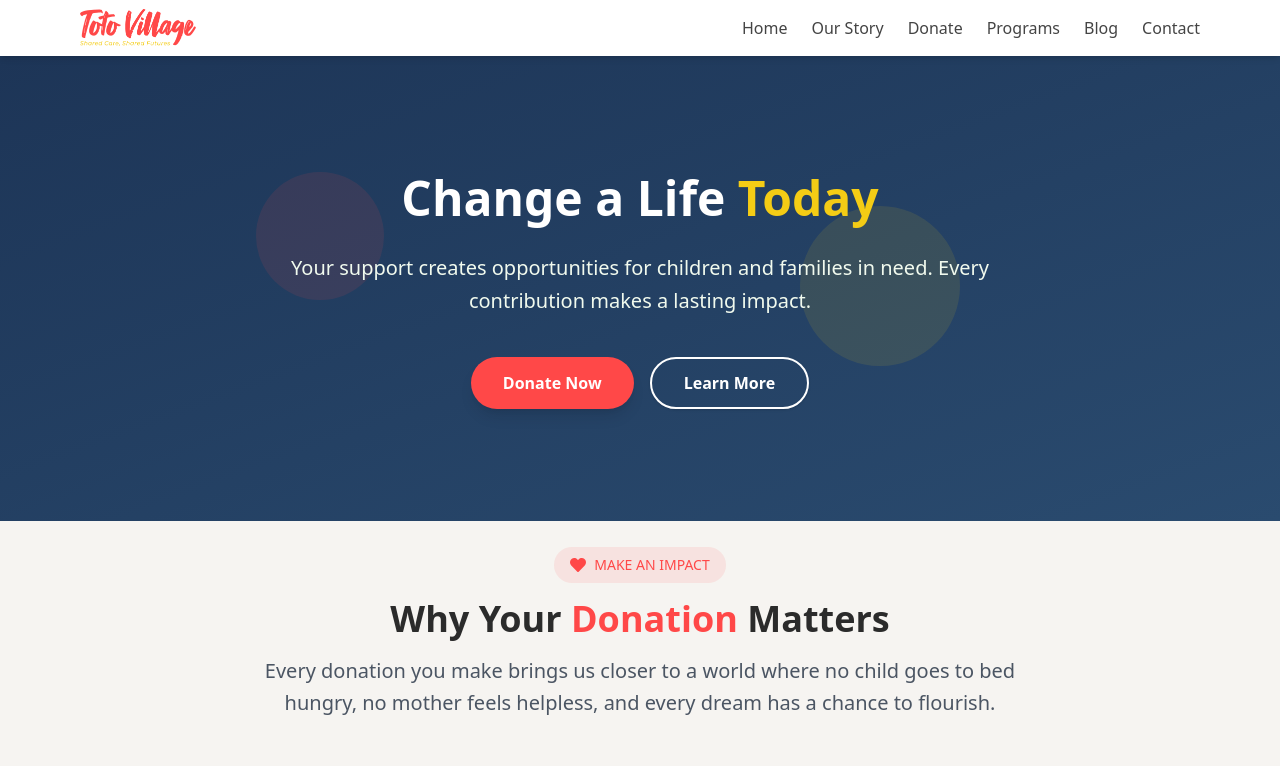
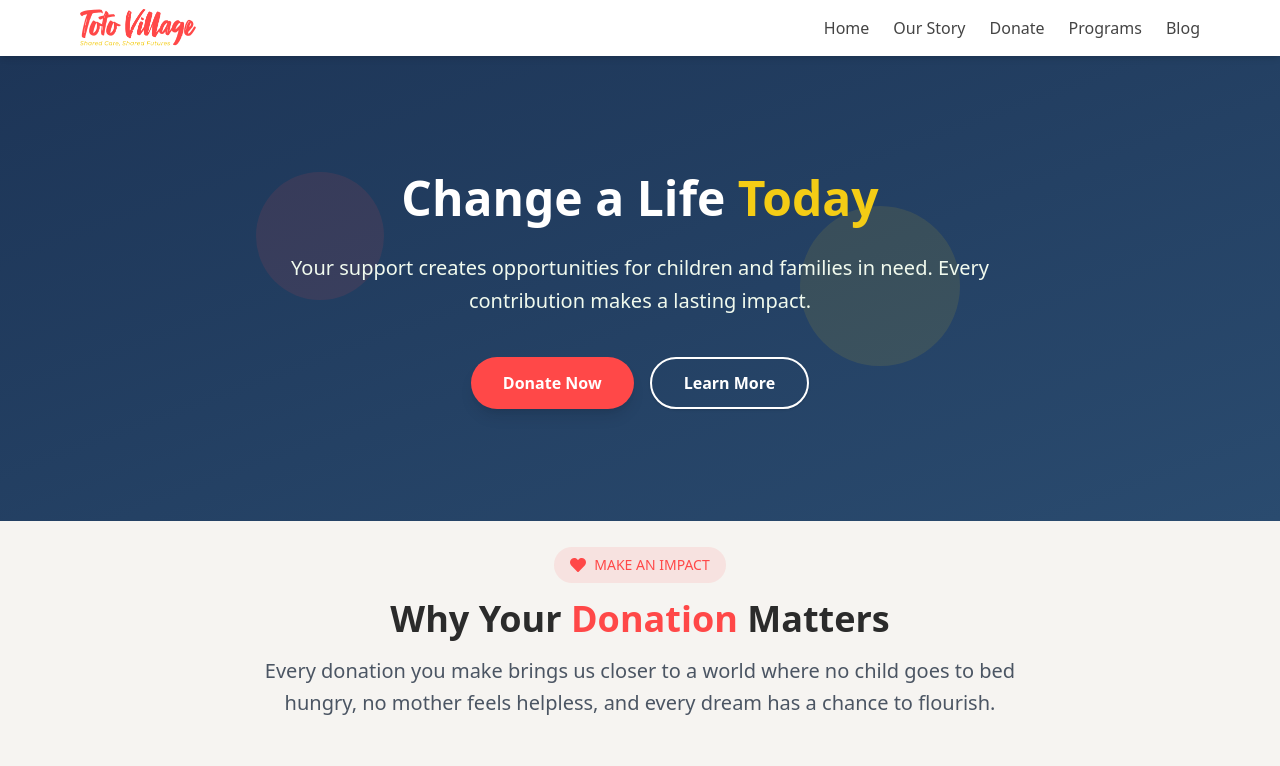
Before and after one commit to JeromeKERICH/toto-village, a React (Vite) app: page /donation in a window 1280 px wide. Shown: the top 766 px of the page. Built offline with nearby package versions, Linux system fonts and the light colour scheme.

Commit message:
Responsive Pages

```diff
--- a/src/layouts/Navbar.jsx
+++ b/src/layouts/Navbar.jsx
@@ -26,7 +26,7 @@ export default function Navbar() {
           <li><Link to="/donation" className="hover:text-[#c4925c]">Donate</Link></li>
           <li><Link to="/programs" className="hover:text-[#c4925c]">Programs</Link></li>
           <li><Link to="/blog" className="hover:text-[#c4925c]">Blog</Link></li>
-          <li><Link to="/contact" className="hover:text-[#c4925c]">Contact</Link></li>
+
         </ul>
         <button
           onClick={() => setMenuOpen(!menuOpen)}
@@ -43,7 +43,7 @@ export default function Navbar() {
           <li><Link to="/donation" className="block py-2 hover:text-[#c4925c]" onClick={closeMenu}>Donate</Link></li>
           <li><Link to="/programs" className="block py-2 hover:text-[#c4925c]" onClick={closeMenu}>Programs</Link></li>
           <li><Link to="/blog" className="block py-2 hover:text-[#c4925c]" onClick={closeMenu}>Blog</Link></li>
-          <li><Link to="/contact" className="block py-2 hover:text-[#c4925c]" onClick={closeMenu}>Contact</Link></li>
+
         </ul>
       )}
     </nav>
--- a/src/pages/Donate.jsx
+++ b/src/pages/Donate.jsx
@@ -1,17 +1,19 @@
-import React from 'react'
+import React, { useEffect } from 'react'
 import DonationHero from '../components/Donation/DonateHero'
 import WhyDonate from '../components/Donation/WhyDonate'
-import CallToAction from '../components/Donation/DonateCTA'
 import DonationFAQs from '../components/Donation/DonationFAQ'
 
 const Donate = () => {
+  useEffect(() => {
+    window.scrollTo(0, 0);
+  }, []);
   return (
     <div>
       <DonationHero/>
       <WhyDonate/>
       <DonationFAQs/>
     </div>
-  )
+  );
 }
 
 export default Donate
--- a/src/pages/GalleryPage.jsx
+++ b/src/pages/GalleryPage.jsx
@@ -1,5 +1,5 @@
 // Removed unused import { motion } from "framer-motion";
-import { useState } from "react";
+import { useEffect, useState } from "react";
 import { motion } from "framer-motion";
 import { FiChevronLeft, FiChevronRight, FiX } from "react-icons/fi";
 
@@ -70,6 +70,11 @@ const Gallery = () => {
     { id: "activities", name: "Activities" },
     { id: "events", name: "Events" }
   ];
+
+  useEffect(() => {
+    window.scrollTo(0, 0);
+  }
+, []);
 
   return (
     <section className="bg-[#f6f4f1] py-16 px-[5%]">
--- a/src/pages/Partners.jsx
+++ b/src/pages/Partners.jsx
@@ -1,9 +1,12 @@
-import React from 'react'
+import React, { useEffect } from 'react'
 import PartnershipHero from '../components/partners/PartnerHero'
 import WhyPartner from '../components/partners/WhyPartner'
 import PartnerStories from '../components/partners/PartnerStories'
 
 const Partners = () => {
+  useEffect(() => {
+    window.scrollTo(0, 0);
+  }, []);
   return (
     <div>
       <PartnershipHero/>
```
